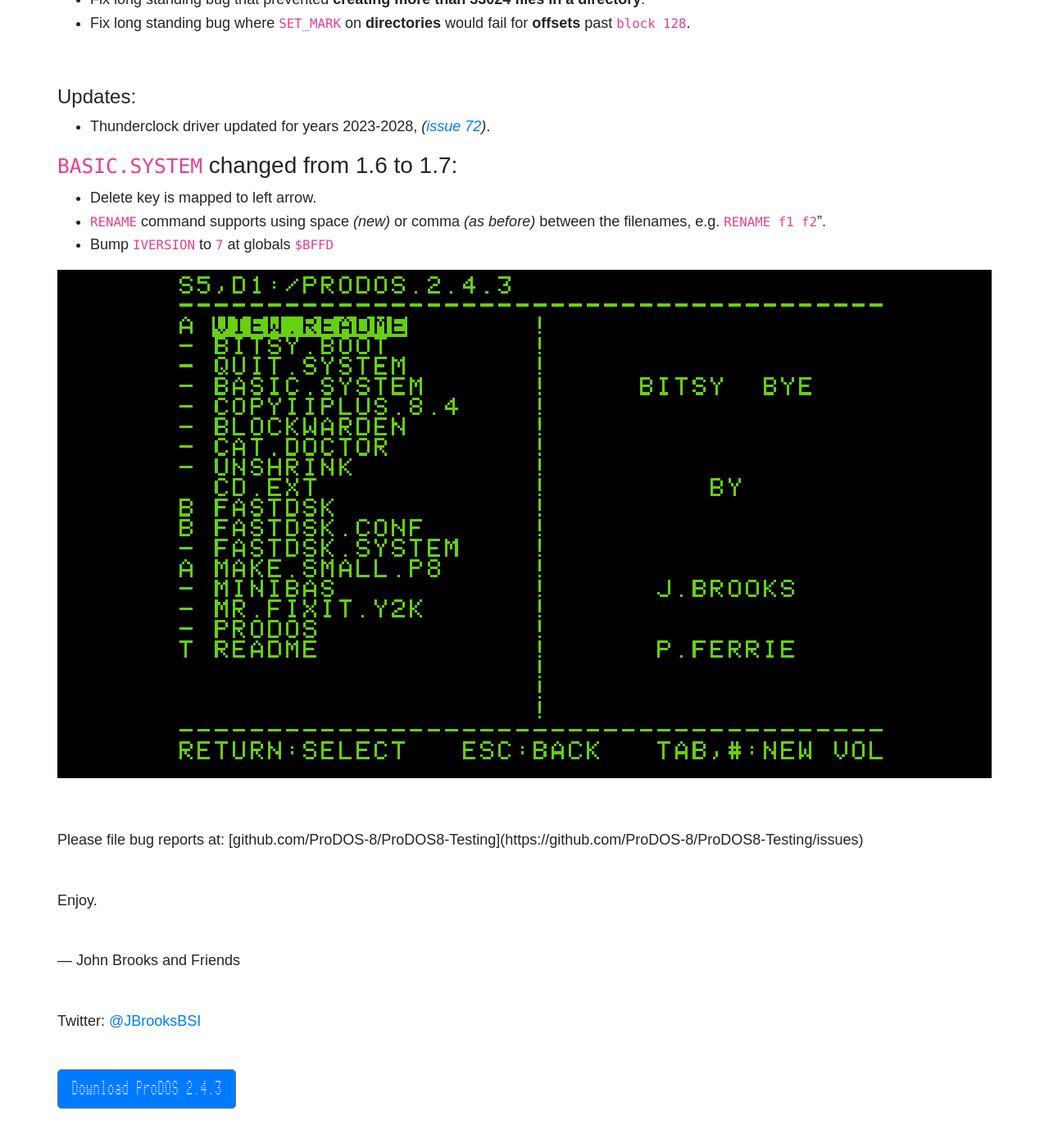
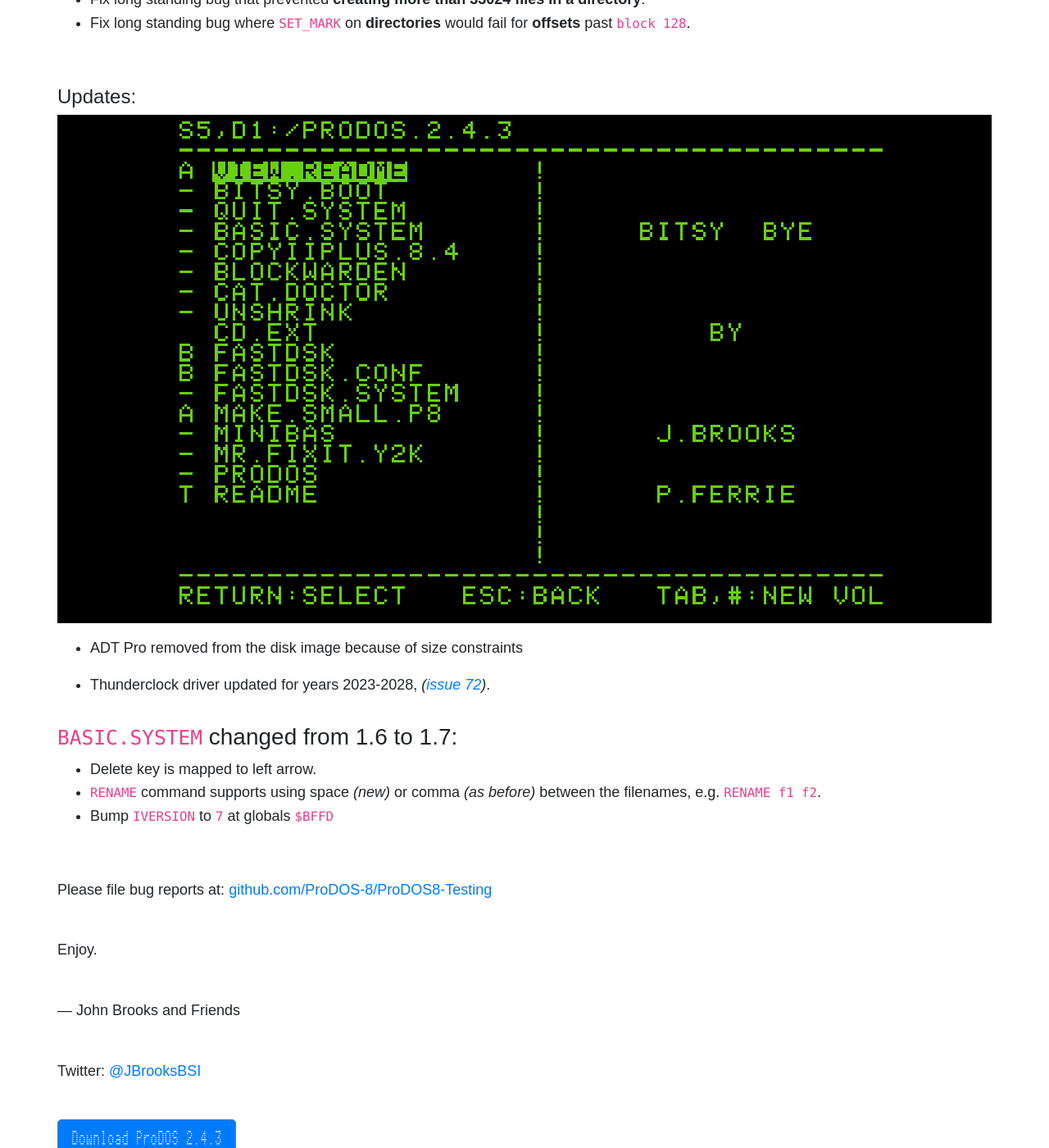
Before and after one commit to ProDOS-8/ProDOS-8.github.io, a Jekyll site: the page built from _pages/releases/prodos-243.md, in a window 1280 px wide and 1400 px high, scrolled down 1327 px. Shown: the whole window at 82% size. Built offline with Jekyll 4.4.1, drawn with Linux system fonts in a browser that asks for light colours.

Commit message:
prodos243 fixes

```diff
--- a/_includes/topbar.html
+++ b/_includes/topbar.html
@@ -1,6 +1,6 @@
 <div class="topbar">
   <div class="container">
-    <h1 id="latest-release-notice"><a href="/releases/prodos-242"><strong>Latest release</strong> of ProDOS is <strong>2.4.3</strong></a></h1>
+    <h1 id="latest-release-notice"><a href="/releases/prodos-243"><strong>Latest release</strong> of ProDOS is <strong>2.4.3</strong></a></h1>
     <span class="phone"><a href="/releases/prodos-25">ProDOS <strong>2.5 alpha 8</strong> pre-release is available</a></span>
   </div>
 </div>
--- a/_layouts/home.html
+++ b/_layouts/home.html
@@ -13,10 +13,9 @@
           <ul>
             <li>Compatibility with all 8-bit Apple II's</li>
             <li>Bitsy Bye Program Launcher</li>
-            <li>Disk imaging using ADT Pro</li>
             <li>Disk utilities</li>
             <li>ROM ID detection for Apple II clones.</li>
-            <li>Thunderclock driver updated to work beyond 2023</li>
+            <li>Thunderclock driver updated to work beyond 2023, up to 2028</li>
           </ul>
           <a href="/releases/prodos-243" id="download-prodos-release"    class="btn btn-lg btn-secondary">Download ProDOS 2.4.3</a>
         </div>
--- a/_pages/releases/prodos-243.md
+++ b/_pages/releases/prodos-243.md
@@ -33,22 +33,24 @@
 
 ## Updates:
 
-- Thunderclock driver updated for years 2023-2028, _([issue 72](https://github.com/ProDOS-8/ProDOS8-Testing/issues/72))_.
+<img src="/pix/prodos243/ProDOS-2.4.3-apps.png">
+
+* ADT Pro removed from the disk image because of size constraints
+
+* Thunderclock driver updated for years 2023-2028, _([issue 72](https://github.com/ProDOS-8/ProDOS8-Testing/issues/72))_.
 
 ### `BASIC.SYSTEM` changed from 1.6 to 1.7:
 
 * Delete key is mapped to left arrow.
-* `RENAME` command supports using space _(new)_ or comma _(as before)_ between the filenames, e.g. `RENAME f1 f2`".
+* `RENAME` command supports using space _(new)_ or comma _(as before)_ between the filenames, e.g. `RENAME f1 f2`.
 * Bump `IVERSION` to `7` at globals `$BFFD`
 
 
 
-<img src="/pix/prodos243/ProDOS-2.4.3-apps.png">
-
 <p>&nbsp;</p>
 
 <div style="width:100%">
-Please file bug reports at: [github.com/ProDOS-8/ProDOS8-Testing](https://github.com/ProDOS-8/ProDOS8-Testing/issues)
+Please file bug reports at: <a href="https://github.com/ProDOS-8/ProDOS8-Testing/issues">github.com/ProDOS-8/ProDOS8-Testing</a>
 </div>
 
 <p>&nbsp;</p>
```
